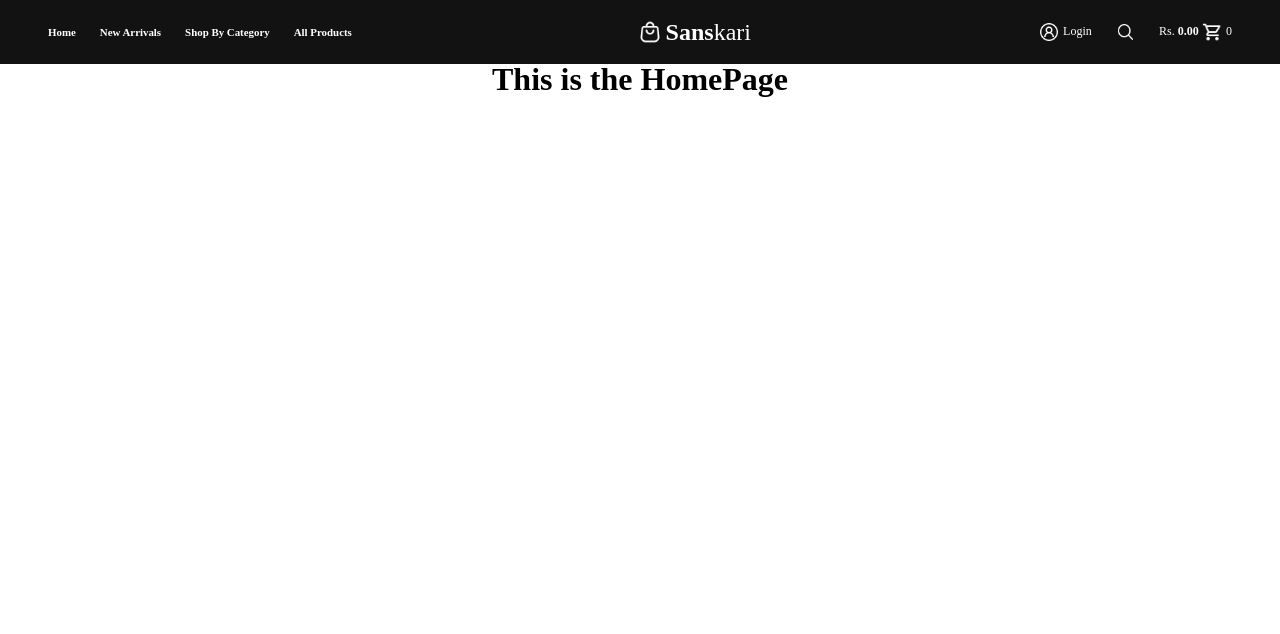
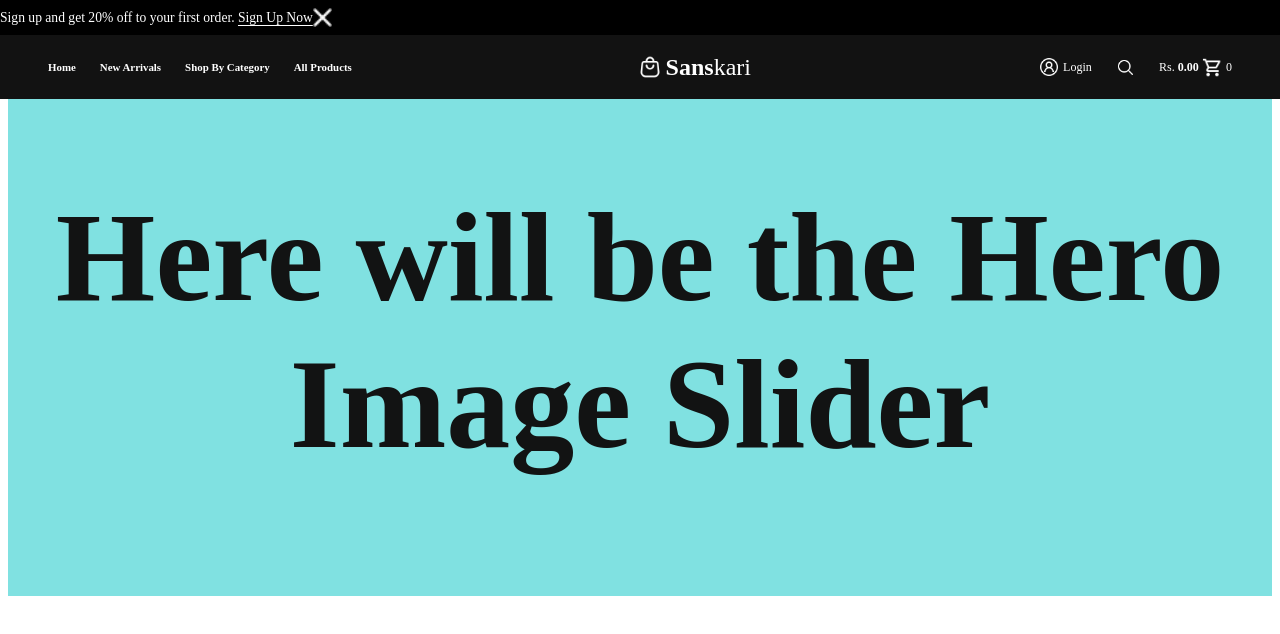
Before and after one commit to Harshroxnox/Fabrinex, a React (Vite) app in the folder vite-react-app/: page / in a window 1280 px wide. Shown: the top 634 px of the page. Built offline with nearby package versions, Linux system fonts and the light colour scheme; a web font is replaced by a local one.

Commit message:
updated navbar

```diff
--- a/vite-react-app/src/App.css
+++ b/vite-react-app/src/App.css
@@ -4,9 +4,14 @@
   padding: 2rem;
   text-align: center;
   font-family: 'Satoshi', 'sans-serif';
+  background-color: rgb(128, 225, 225);
 }
 
 a {
   text-decoration: none;
   color: inherit;
 }
+
+img {
+  width: 1.2rem;
+}
--- a/vite-react-app/src/components/Navbar.css
+++ b/vite-react-app/src/components/Navbar.css
@@ -1,8 +1,32 @@
-.nav-container {
+.navbar-container {
     position: fixed;
     top: 0;
     left: 0;
     width: 100%;
+    display: flex;
+    flex-direction: column;
+}
+
+.notification-top {
+    display: flex;
+    align-items: center;
+    padding: 0.5rem 0;
+    background-color: #000000;
+    color: #ffffff;
+}
+
+.notification-text {
+    font-size: 0.85rem;
+    font-weight: 350;
+}
+
+.notification-text span {
+    text-decoration: underline;
+    text-underline-offset: 0.2rem;
+    font-weight: 450;
+}
+
+.navbar {
     height: 4rem;
     display: flex;
     align-items: center;
--- a/vite-react-app/src/components/Navbar.jsx
+++ b/vite-react-app/src/components/Navbar.jsx
@@ -3,10 +3,19 @@ import IconWhite from "../assets/icon-white.png"
 import IconUser from "../assets/user-white.png"
 import IconSearch from "../assets/search-white.png"
 import IconCart from "../assets/cart-white.png"
+import IconClose from "../assets/close-btn.png"
 
 const Navbar = () => {
   return (
-    <div className='nav-container'>
+    <div className="navbar-container">
+        {/*-------------------------- Top-Notification for Sign Up 20% Off -------------------------------------------------------------- */}
+        <div className="notification-top">
+            <div className="notification-text">Sign up and get 20% off to your first order. <span>Sign Up Now</span></div>
+            <img src={IconClose} alt="Close" />
+        </div>
+
+        {/*-------------------------- Navigation Bar -------------------------------------------------------------- */}
+        <div className='navbar'>
             <div className="left-nav">
                 <div className="home">Home</div>
                 <div className="new-arr">New Arrivals</div>
@@ -34,6 +43,8 @@ const Navbar = () => {
                 </div>
             </div>
         </div>
+
+    </div>
   )
 }
 
--- /dev/null
+++ b/vite-react-app/src/pages/HomePage.css
@@ -0,0 +1,7 @@
+h1 {
+    font-weight: 800;
+    font-size: 8rem;
+    margin-top: 9rem;
+    color:rgb(18, 19, 19);
+
+}
--- a/vite-react-app/src/pages/HomePage.jsx
+++ b/vite-react-app/src/pages/HomePage.jsx
@@ -1,10 +1,11 @@
 import Navbar from "../components/Navbar"
+import "./HomePage.css"
 
 const HomePage = () => {
     return(
         <>
         <Navbar />
-        <h1>This is the HomePage</h1>
+        <h1>Here will be the Hero Image Slider</h1>
         </>
     )
 }
```
Also changed, not shown: vite-react-app/src/assets/close-btn.png (added). Lines whose indentation alone changed are shown as unchanged.
